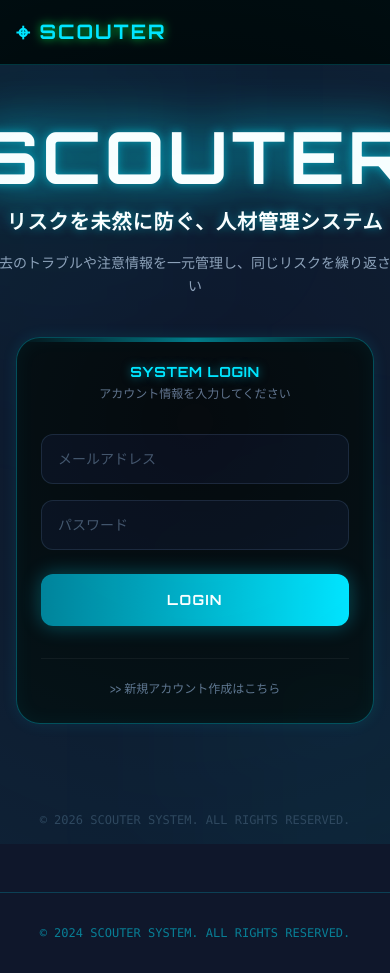
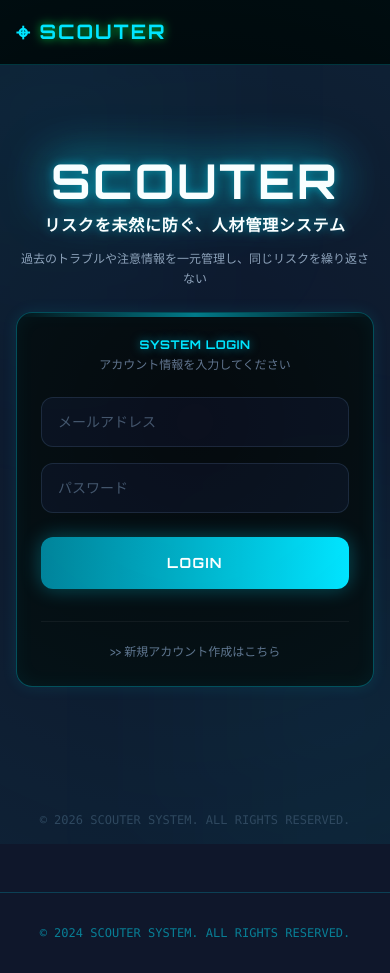
Before and after one commit to CHINOMOTO/blacklist-app, a Next.js app: page / in a window 390 px wide. Built offline with nearby package versions, Linux system fonts and the light colour scheme; no server answers.

Commit message:
fix(ui): improve responsive layout for login page

```diff
--- a/app/page.tsx
+++ b/app/page.tsx
@@ -59,29 +59,29 @@ export default function Home() {
       <main className="w-full max-w-2xl flex flex-col items-center justify-center relative z-10 animate-fade-in">
 
         {/* Logo & Tagline */}
-        <div className="text-center mb-10">
-          <div className="mb-4 inline-block relative group">
-            <h1 className="text-7xl font-black tracking-tighter text-white font-[family-name:var(--font-orbitron)] drop-shadow-[0_0_25px_rgba(0,229,255,0.6)]">
+        <div className="text-center mb-6 md:mb-10">
+          <div className="mb-2 md:mb-4 inline-block relative group">
+            <h1 className="text-5xl md:text-7xl font-black tracking-tighter text-white font-[family-name:var(--font-orbitron)] drop-shadow-[0_0_25px_rgba(0,229,255,0.6)]">
               SCOUTER
             </h1>
             <div className="absolute -inset-2 bg-[#00e5ff]/20 blur-xl rounded-full opacity-50 group-hover:opacity-75 transition-opacity duration-500 -z-10"></div>
           </div>
-          <h2 className="text-xl md:text-2xl font-bold text-white mb-4 tracking-wider drop-shadow-md">
+          <h2 className="text-base md:text-2xl font-bold text-white mb-3 md:mb-4 tracking-wider drop-shadow-md">
             リスクを未然に防ぐ、人材管理システム
           </h2>
-          <p className="text-slate-400 text-sm md:text-base font-medium leading-relaxed max-w-md mx-auto">
+          <p className="text-slate-400 text-xs md:text-base font-medium leading-relaxed max-w-md mx-auto">
             過去のトラブルや注意情報を一元管理し、<br className="hidden sm:block" />
             同じリスクを繰り返さない
           </p>
         </div>
 
         {/* Login Form Container */}
-        <div className="w-full max-w-md glass-panel rounded-3xl p-8 shadow-2xl border border-[#00e5ff]/20 backdrop-blur-xl relative overflow-hidden">
+        <div className="w-full max-w-md glass-panel rounded-2xl md:rounded-3xl p-6 md:p-8 shadow-2xl border border-[#00e5ff]/20 backdrop-blur-xl relative overflow-hidden">
           {/* Decorative decorative line */}
           <div className="absolute top-0 left-0 w-full h-1 bg-gradient-to-r from-transparent via-[#00e5ff] to-transparent opacity-50"></div>
 
-          <div className="mb-8 text-center">
-            <h2 className="text-sm font-bold text-[#00e5ff] tracking-[0.2em] uppercase mb-1">
+          <div className="mb-6 md:mb-8 text-center">
+            <h2 className="text-xs md:text-sm font-bold text-[#00e5ff] tracking-[0.2em] uppercase mb-1">
               System Login
             </h2>
             <p className="text-xs text-slate-500">アカウント情報を入力してください</p>
```
